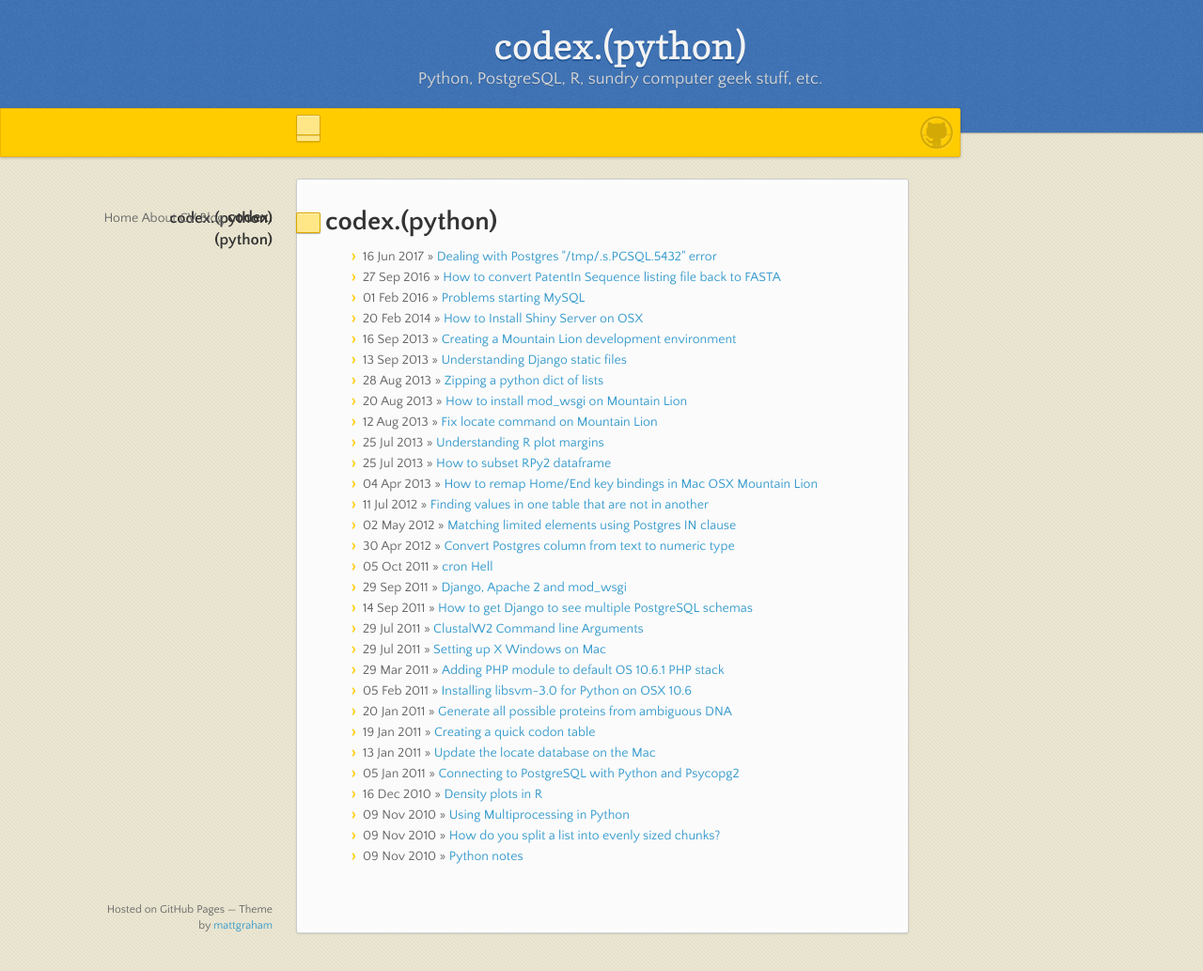
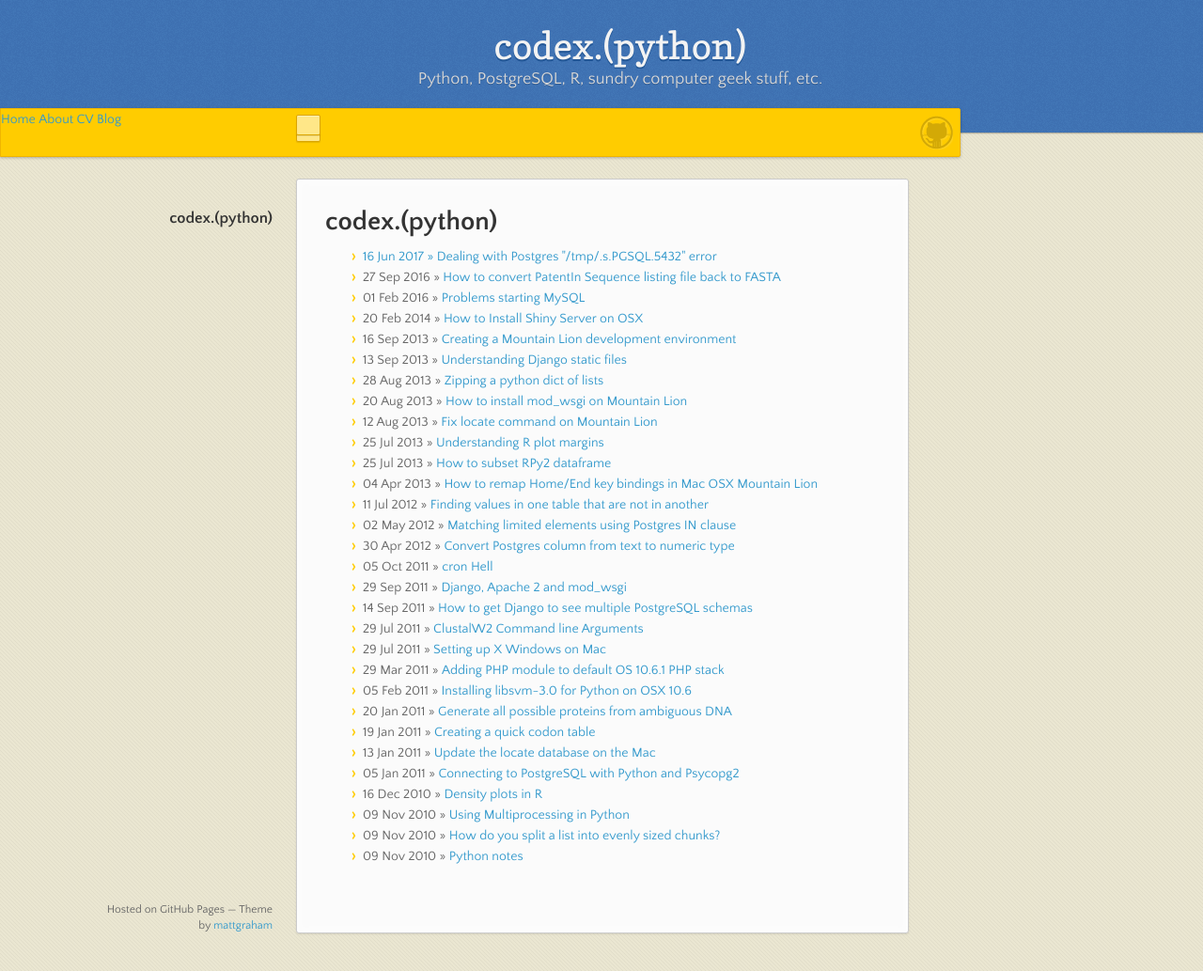
Before and after one commit to talonsensei/talonsensei.github.io, a Jekyll site: the page built from blog/index.html, in a window 1280 px wide and 1033 px high. Shown: the whole window at 94% size. Built offline with Jekyll 4.4.1, drawn with Linux system fonts in a browser that asks for light colours; nearby versions of some CDN libraries.

Commit message:
Update default.html

```diff
--- a/_layouts/default.html
+++ b/_layouts/default.html
@@ -21,15 +21,13 @@
       </header>
 
       <div id="banner">
-        <span id="logo"><a href="{{ site.github.repository_url }}" class="button fork"></span>
-        <nav>
-	  <ul>
-	     <li><a href="/">Home</a></li>
-	     <li><a href="/about">About</a></li>
-	     <li><a href="/cv">CV</a></li>
-	     <li><a href="/blog">Blog</a></li>
-	  </ul>
-        </nav>
+	<a href="/">Home</a>
+	<a href="/about">About</a>
+	<a href="/cv">CV</a>
+	<a href="/blog">Blog</a>
+
+	<span id="logo" align="right"><a href="{{ site.github.repository_url }}" class="button fork"></span>
+
         <!-- <a href="{{ site.github.repository_url }}" class="button fork"><strong>View On GitHub</strong></a> -->
         {% if site.show_downloads %}
           <div class="downloads">
```
